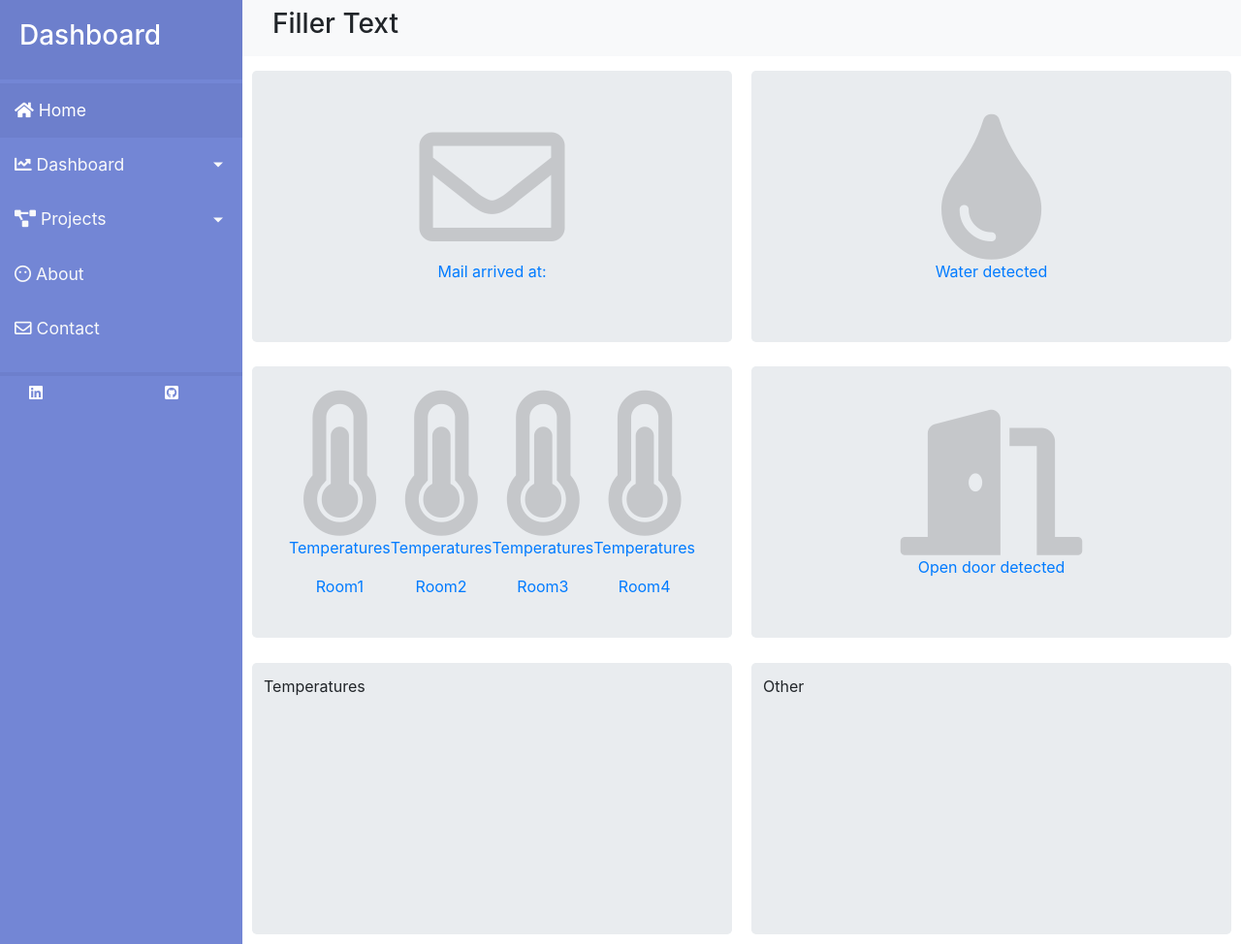
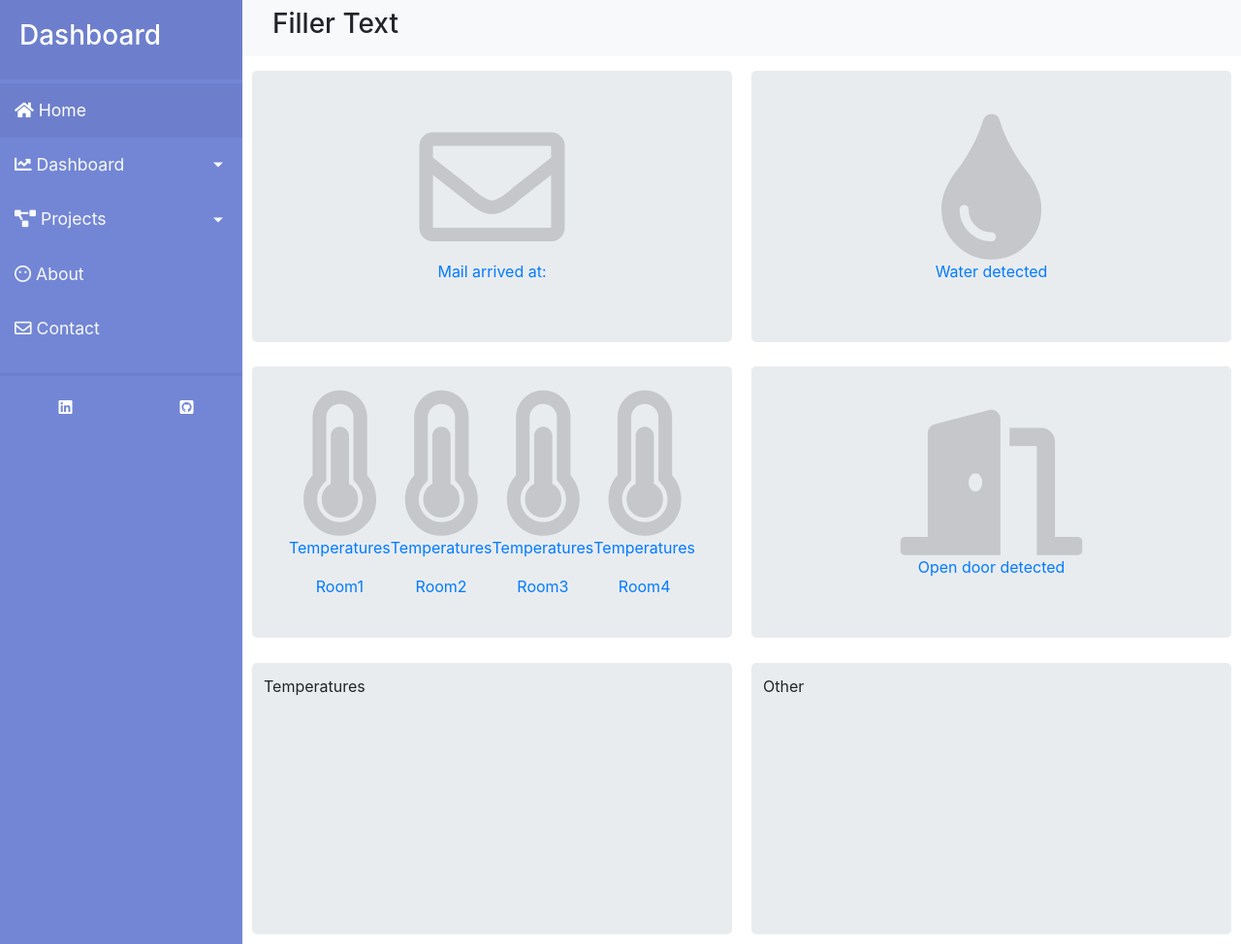
Before and after one commit to yddc902/Home-Automation-Dashboard, a Django app: page / in a window 1280 px wide. Shown: the whole page at 97% size. Run offline with Django 3.2, Linux system fonts and the light colour scheme; some libraries are stand-ins or nearby versions.

Commit message:
Fixed linkedin, github icon sizing

```diff
--- a/api_app/static/api_app/css/sidebar.css
+++ b/api_app/static/api_app/css/sidebar.css
@@ -31,6 +31,10 @@ body {
   margin-left: auto;
 }
 
+#sidebar .row {
+  width: 100%;
+}
+
 #sidebar .sidebar-header {
     padding: 20px;
     background: #6d7fcc;
@@ -55,9 +59,13 @@ body {
 
 #sidebar .icon-wrapper {
   background: #7386D5;
-  display: block;
+  display: flex;
   margin-left: auto;
   width: 100%;
+  flex-wrap: wrap;
+  text-align: center;
+  justify-content: space-evenly;
+  padding-top: 15px;
 }
 
 #sidebar ul.components {
@@ -127,7 +135,7 @@ a[data-toggle="collapse"] {
       background: #7386D5;
       margin: auto;
       padding: 15px;
-      /**width: 100%;**/
+      width: 100%;
     }
 
     #sidebar .link-icons {
```
